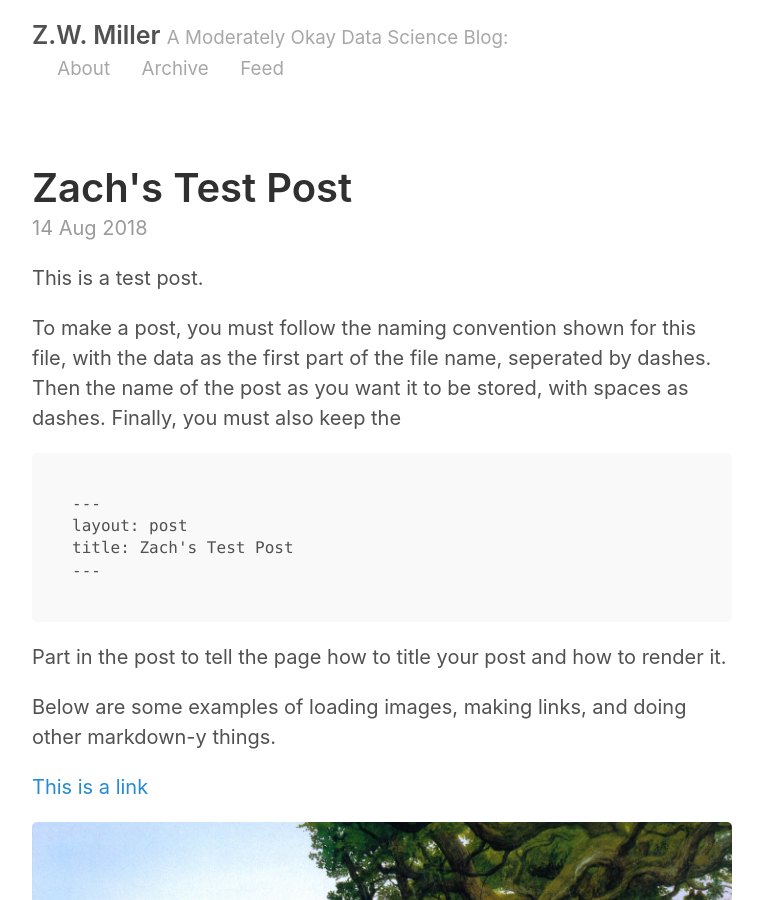
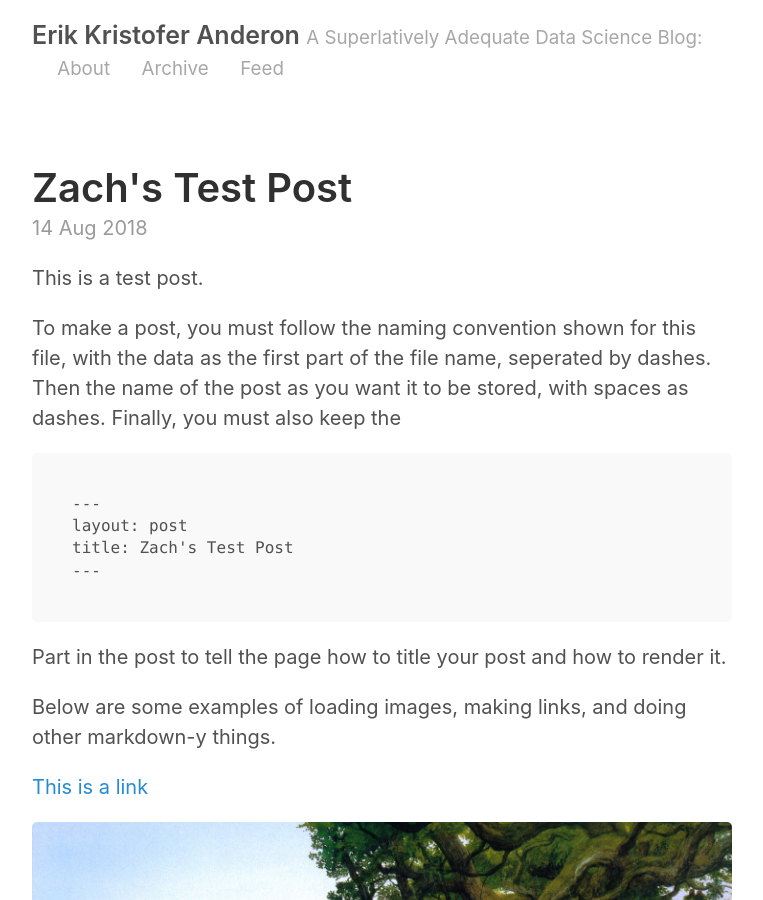
Before and after one commit to erikkristoferanderson/ekand.github.io, a Jekyll site: the page built from index.html, in a window 1280 px wide and 900 px high. Shown: the whole window, without its empty margins (258-1021 px from the left). Built offline with Jekyll 4.4.1, drawn with Linux system fonts in a browser that asks for light colours; the list of posts is cut into pages by our own code.

Commit message:
update _config.yml with my info

```diff
--- a/_config.yml
+++ b/_config.yml
@@ -2,9 +2,9 @@
 permalink:           pretty
 
 # Setup
-title:               Z.W. Miller
-tagline:             A Moderately Okay Data Science Blog
-url:                 http://zwmiller.github.io
+title:               Erik Kristofer Anderon
+tagline:             A Superlatively Adequate Data Science Blog
+url:                 http://ekand.github.io
 paginate:            2
 baseurl:             ""
 
@@ -17,14 +17,14 @@ sass:
 
 # About/contact
 author:
-  name:              Zach Miller
-  url:               https://twitter.com/zaglamir
-  email:             zach@thisismetis.com
+  name:              Erik Kristofer Anderson
+  url:               https://twitter.com/ekand_erik
+  email:             erik.kristofer.anderson@gmail.com
 
 # Custom vars
-version:             2.0.0
+version:             0.1.0
 github:
-  repo:              https://github.com/zwmiller
+  repo:              https://github.com/ekand/ekand.github.io
 
 # Gems
 gems:
```
